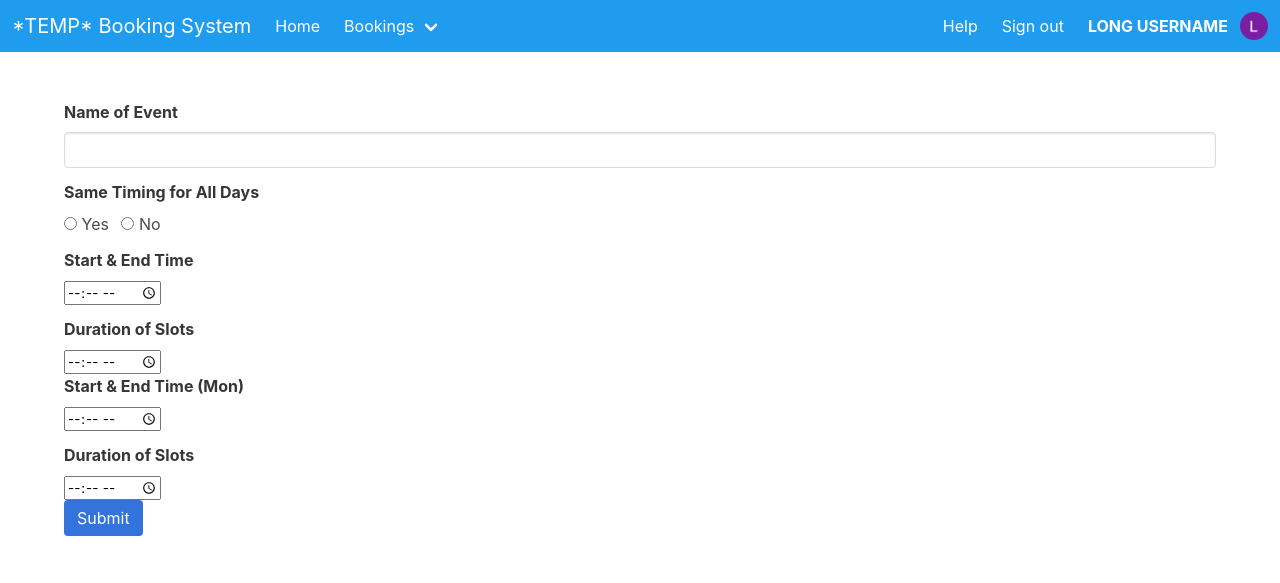
After one commit to YongJunLim/Booking-System, a Flask app: page /create in a window 1280 px wide. The commit adds this page. Shown: the top 583 px of the page. Run offline with Flask 2, Linux system fonts and the light colour scheme; some libraries are stand-ins or nearby versions.

Commit message:
Incomplete create custom booking pg and consult booking pg

```diff
--- a/flask_app.py
+++ b/flask_app.py
@@ -13,3 +13,7 @@ def index():
 @app.route('/booking-consult')
 def bookingConsult():
     return render_template('booking-consult.html',email=True)
+
+@app.route('/create')
+def bookingCreate():
+    return render_template('booking-create.html',email=True)
--- /dev/null
+++ b/static/css/booking-create.css
@@ -0,0 +1,11 @@
+#not-same-timing {
+    opacity: 0;
+    max-height: 0;
+    overflow: hidden;
+}
+
+#no-same:checked ~ #not-same-timing {
+    opacity: 1;
+    max-height: 100px; /* little bit of a magic number :( */
+    overflow: visible;
+}
--- a/static/js/booking-consult.js
+++ b/static/js/booking-consult.js
@@ -6,7 +6,8 @@ var calendars = bulmaCalendar.attach("[type='date']", {
     showHeader: false,
     disabledWeekDays: '0,6',
     weekStart: 1,
-    color: 'info'
+    color: 'info',
+    minDate: new Date,
    });
 
 // Loop on each calendar initialized
--- /dev/null
+++ b/templates/booking-create.html
@@ -0,0 +1,72 @@
+{% extends "layout.html" %}
+{% block head %}
+    {{ super() }}
+    <link rel="stylesheet" type="text/css"
+    href="{{ url_for('static', filename='css/booking-create.css') }}">
+{% endblock %}
+
+{% block body %}
+{% block nav %}
+    {{ super() }}
+{% endblock %}
+{% block content %}
+<section class="section is-centered">
+    <div class="container">
+        <div class="field">
+            <label class="label">Name of Event</label>
+            <div class="control">
+                <input class="input" type="text">
+            </div>
+        </div>
+        <div class="field">
+            <label class="label">Same Timing for All Days</label>
+            <div class="control">
+                <label class="radio">
+                    <input id="yes-same" type="radio" name="answer">
+                    Yes
+                </label>
+                <label class="radio">
+                    <input id="no-same" type="radio" name="answer">
+                    No
+                </label>
+            </div>
+        </div>
+        <div id="same-timing">
+            <div class="field">
+                <label class="label">Start & End Time</label>
+                <div class="control">
+                    <input type='time'>
+                </div>
+            </div>
+            <div class="field">
+                <label class="label">Duration of Slots</label>
+                <div class="control">
+                    <input type='time'>
+                </div>
+            </div>
+        </div>
+        <div> <!-- <div id="not-same-timing"> -->
+            <div class="field">
+                <label class="label">Start & End Time (Mon)</label>
+                <div class="control">
+                    <input type='time'>
+                </div>
+            </div>
+            <div class="field">
+                <label class="label">Duration of Slots</label>
+                <div class="control">
+                    <input type='time'>
+                </div>
+            </div>
+        </div>
+        <div class="field">
+            <div class="control">
+                <button class="button is-link">Submit</button>
+            </div>
+        </div>
+    </div>
+</section>
+{% endblock %}
+<script src="{{ url_for('static', filename='js/bulma-calendar.min.js') }}"></script>
+<!-- <script src="{{ url_for('static', filename='js/booking-create.js') }}"></script> -->
+{% endblock %}
--- a/templates/layout.html
+++ b/templates/layout.html
@@ -54,6 +54,9 @@
 							<a class="navbar-item">
 								Special Events
 							</a>
+							<a href="/create" class="navbar-item">
+								Create
+							</a>
 						</div>
 					</div>
 					{% endif %}
```
Also changed, not shown: static/js/booking-create.js (added, +25 -0 lines), templates/booking-consult.html (+19 -1 lines).
